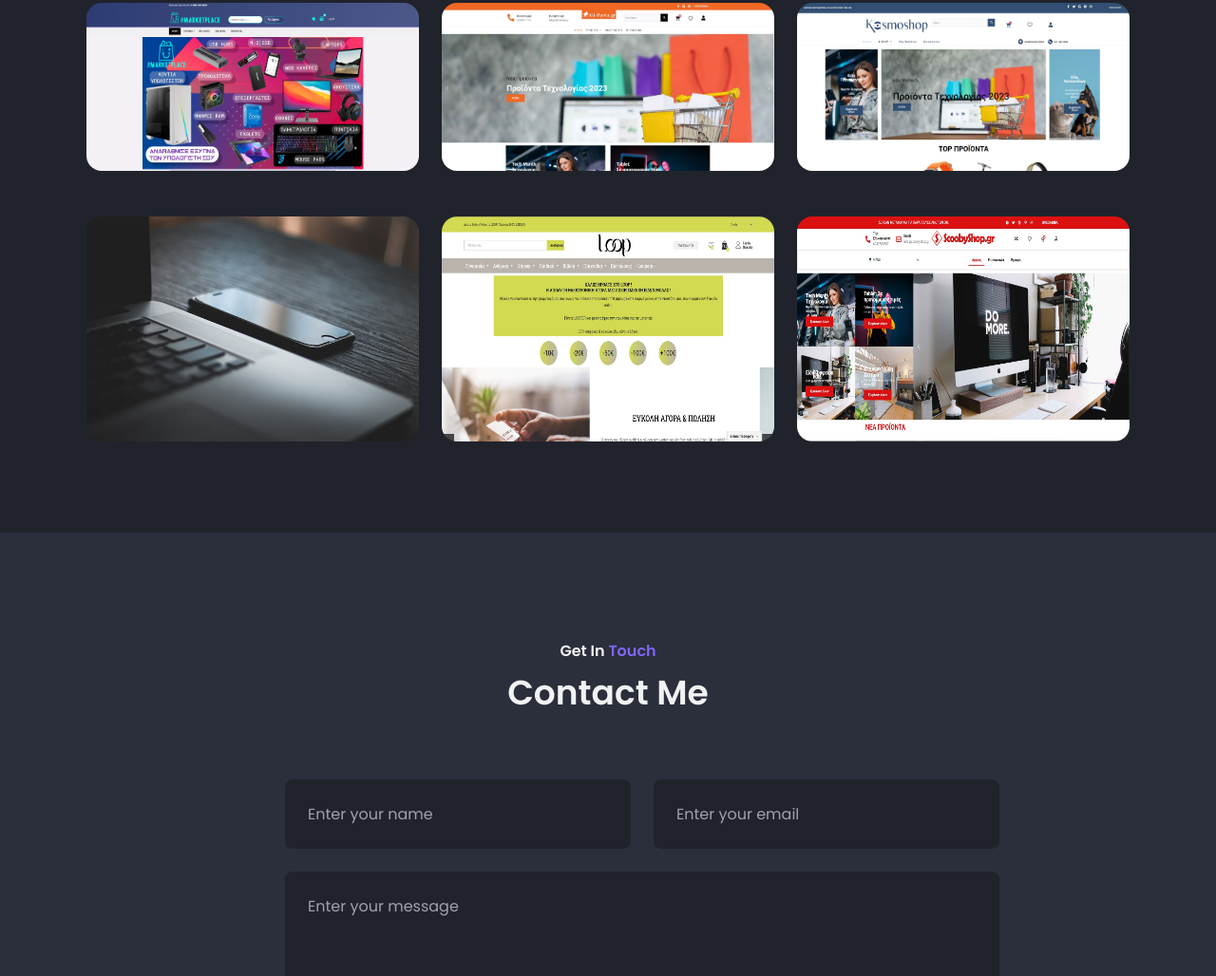
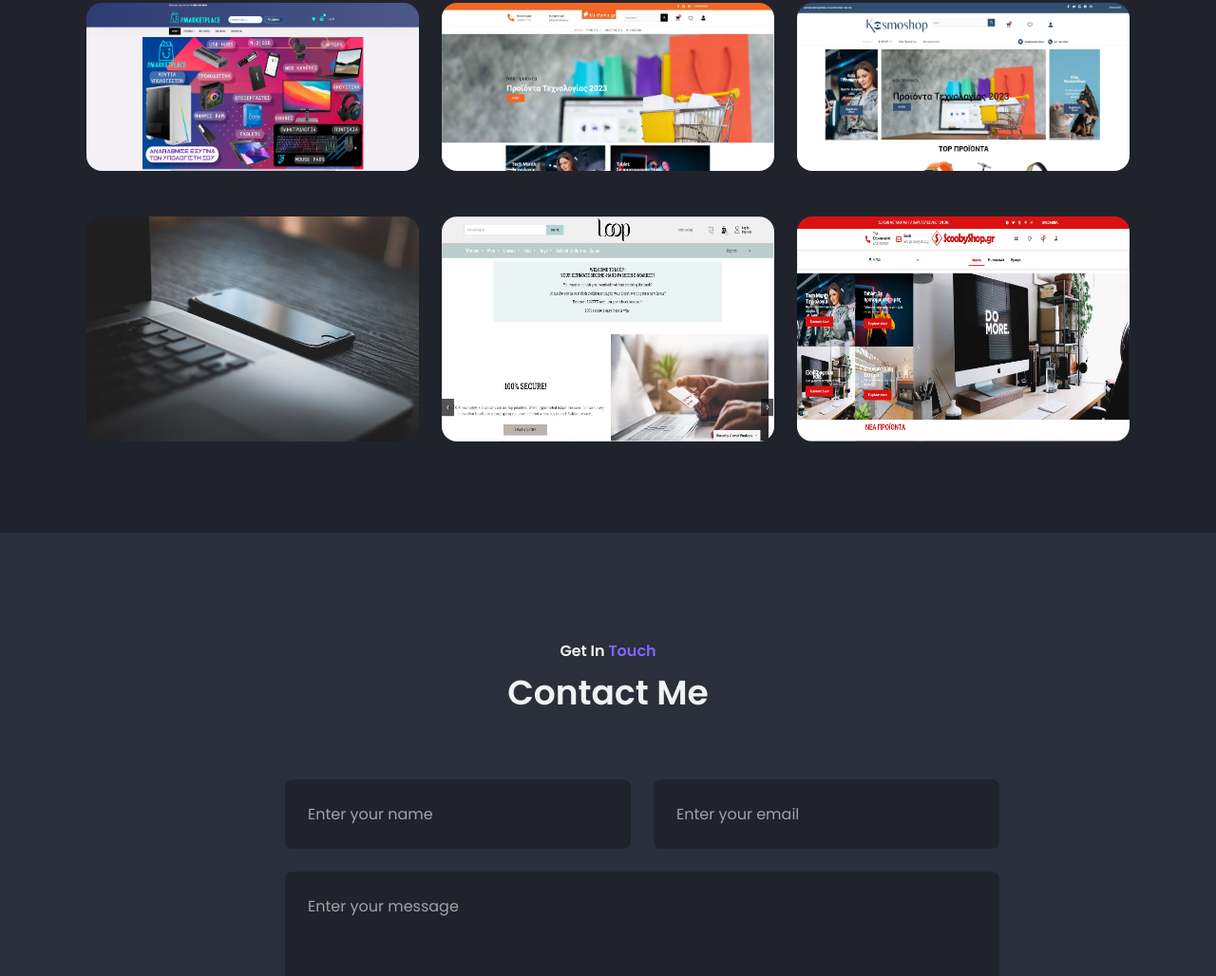
Before and after one commit to TheGladietor/TheGladietor.github.io, a plain HTML site: page portofolio/index.html in a window 1280 px wide. Shown: the part 3051-4079 px from the top of the page at 95% size. Drawn offline with nearby package versions, Linux system fonts and the light colour scheme.

Commit message:
Update index.html

```diff
--- a/portofolio/index.html
+++ b/portofolio/index.html
@@ -371,7 +371,7 @@
                </article>
 
                <article class="projects__card">
-                  <img src="assets/img/eloop.jpg" alt="projects image" class="projects__img">
+                  <img src="assets/img/loop.jpg" alt="projects image" class="projects__img">
 
                   <div class="projects__modal">
                      <span class="projects__subtitle">Web</span>
```
